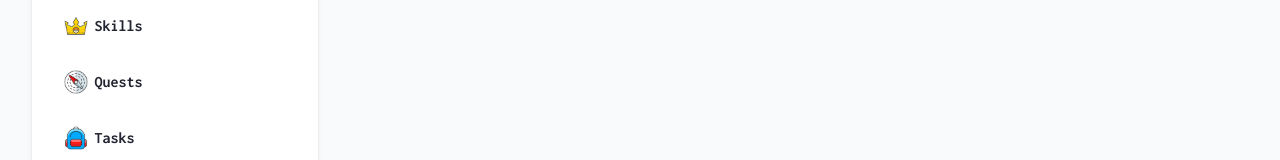
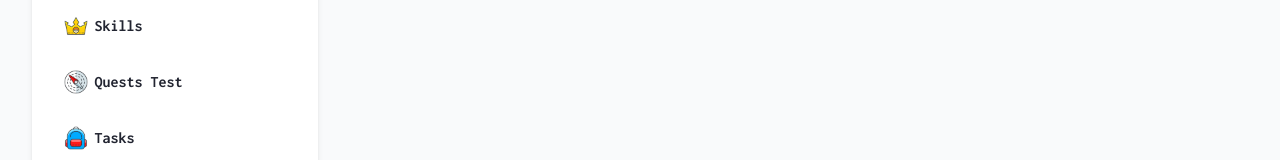
Before and after one commit to HiVGamesInc/pklwiki, a Next.js app in the folder application/: page / in a window 1280 px wide. Shown: the part 283-443 px from the top of the page. Built offline with nearby package versions, Linux system fonts and the light colour scheme.

Commit message:
test out actions

```diff
--- a/application/components/Sidemenu/Sidemenu.tsx
+++ b/application/components/Sidemenu/Sidemenu.tsx
@@ -7,26 +7,38 @@ export default function Header() {
   const pathname = usePathname();
 
   const menuItems = [
-    { img: '/icons/_bulbasaur.png', title: 'Pokémon', href: '/pokemon'},
-    { img: '/icons/_Container.png', title: 'Podéx', href: '/podex'},
-    { img: '/icons/_windy.png', title: 'Elementos', href: '/elements'},
-    { img: '/icons/_Crown.png', title: 'Skills', href: '/skills'},
-    { img: '/icons/_Direction.png', title: 'Quests', href: '/quests'},
-    { img: '/icons/_Bag.png', title: 'Tasks', href: '/tasks'},
-    { img: '/icons/_Pokemon Trainer Boy.png', title: 'Outfits', href: '/outfits'},
-    { img: '/icons/_pokemon zapdos.png', title: 'Eventos', href: '/events'},
-  ]
+    { img: "/icons/_bulbasaur.png", title: "Pokémon", href: "/pokemon" },
+    { img: "/icons/_Container.png", title: "Podéx", href: "/podex" },
+    { img: "/icons/_windy.png", title: "Elementos", href: "/elements" },
+    { img: "/icons/_Crown.png", title: "Skills", href: "/skills" },
+    { img: "/icons/_Direction.png", title: "Quests Test", href: "/quests" },
+    { img: "/icons/_Bag.png", title: "Tasks", href: "/tasks" },
+    {
+      img: "/icons/_Pokemon Trainer Boy.png",
+      title: "Outfits",
+      href: "/outfits"
+    },
+    { img: "/icons/_pokemon zapdos.png", title: "Eventos", href: "/events" }
+  ];
 
   return (
     <aside className="flex flex-col w-96 p-4 bg-bgPrimary rounded-xl shadow-md">
       {menuItems.map((item, i) => (
         <>
-          <Link key={i} className="text-base px-4 py-4 text-dBlack relative" href={item.href}>
-            <span className='z-10 flex items-center relative'><Icon size={1.5} img={item.img} /> {item.title}</span>
-            {pathname.startsWith(item.href) && <div className='absolute bg-dBlack w-1 h-8 top-1/2 left-0 translate-y-[-50%]'></div>}
+          <Link
+            key={i}
+            className="text-base px-4 py-4 text-dBlack relative"
+            href={item.href}
+          >
+            <span className="z-10 flex items-center relative">
+              <Icon size={1.5} img={item.img} /> {item.title}
+            </span>
+            {pathname.startsWith(item.href) && (
+              <div className="absolute bg-dBlack w-1 h-8 top-1/2 left-0 translate-y-[-50%]"></div>
+            )}
           </Link>
         </>
       ))}
     </aside>
-  )
+  );
 }
```
